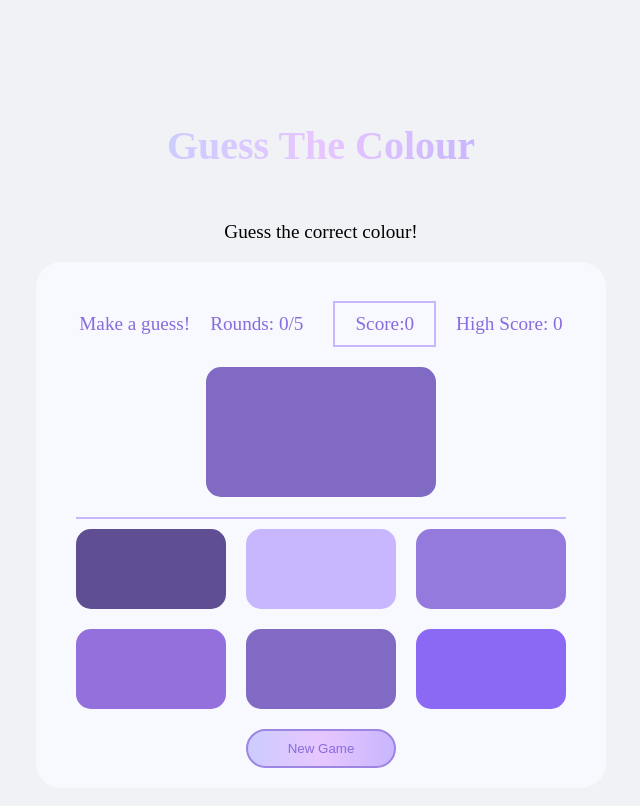
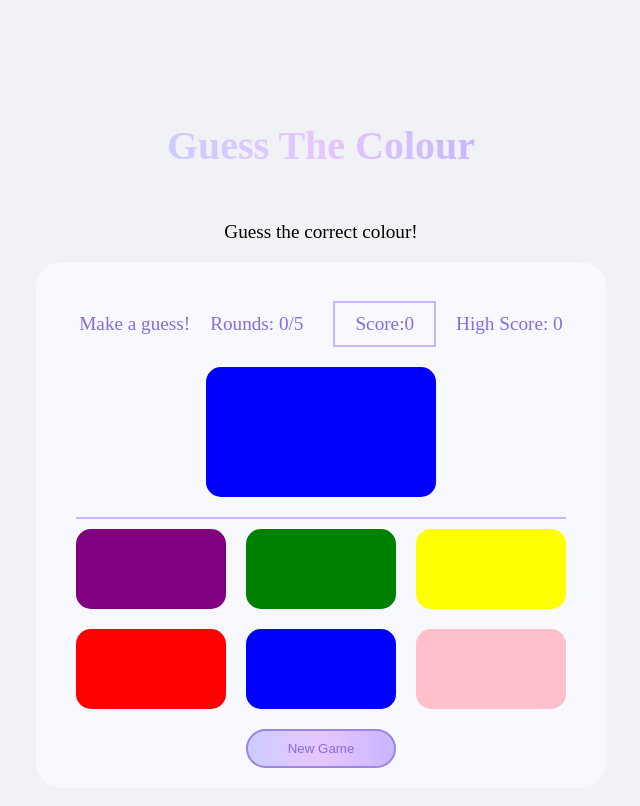
Before and after one commit to PuckerFace/Colour-Guessing-Game, a React (Vite) app: page / in a window 1280 px wide. Shown: the top 806 px of the page, without its empty margins (319-959 px from the left). Built offline with nearby package versions, Linux system fonts and the light colour scheme.

Commit message:
changed colours

```diff
--- a/src/App.jsx
+++ b/src/App.jsx
@@ -2,14 +2,15 @@ import { useEffect, useState } from 'react';
 import { toast, ToastContainer } from 'react-toastify';
 
 const App = () => {
-  const colours = [
-    '#5f4e91',
-    '#c8b6ff',
-    '#937adc',
-    '#9370DB',
-    '#806ac3',
-    '#8c69f5',
-  ];
+  const colours = ['purple', 'green', 'yellow', 'red', 'blue', 'pink'];
+  // const colours = [
+  //   '#5f4e91',
+  //   '#c8b6ff',
+  //   '#937adc',
+  //   '#9370DB',
+  //   '#806ac3',
+  //   '#8c69f5',
+  // ];
   const [score, setScore] = useState(0);
   const [message, setMessage] = useState('Guess the correct colour!');
   const [targetColour, setTargetColour] = useState('');
```
